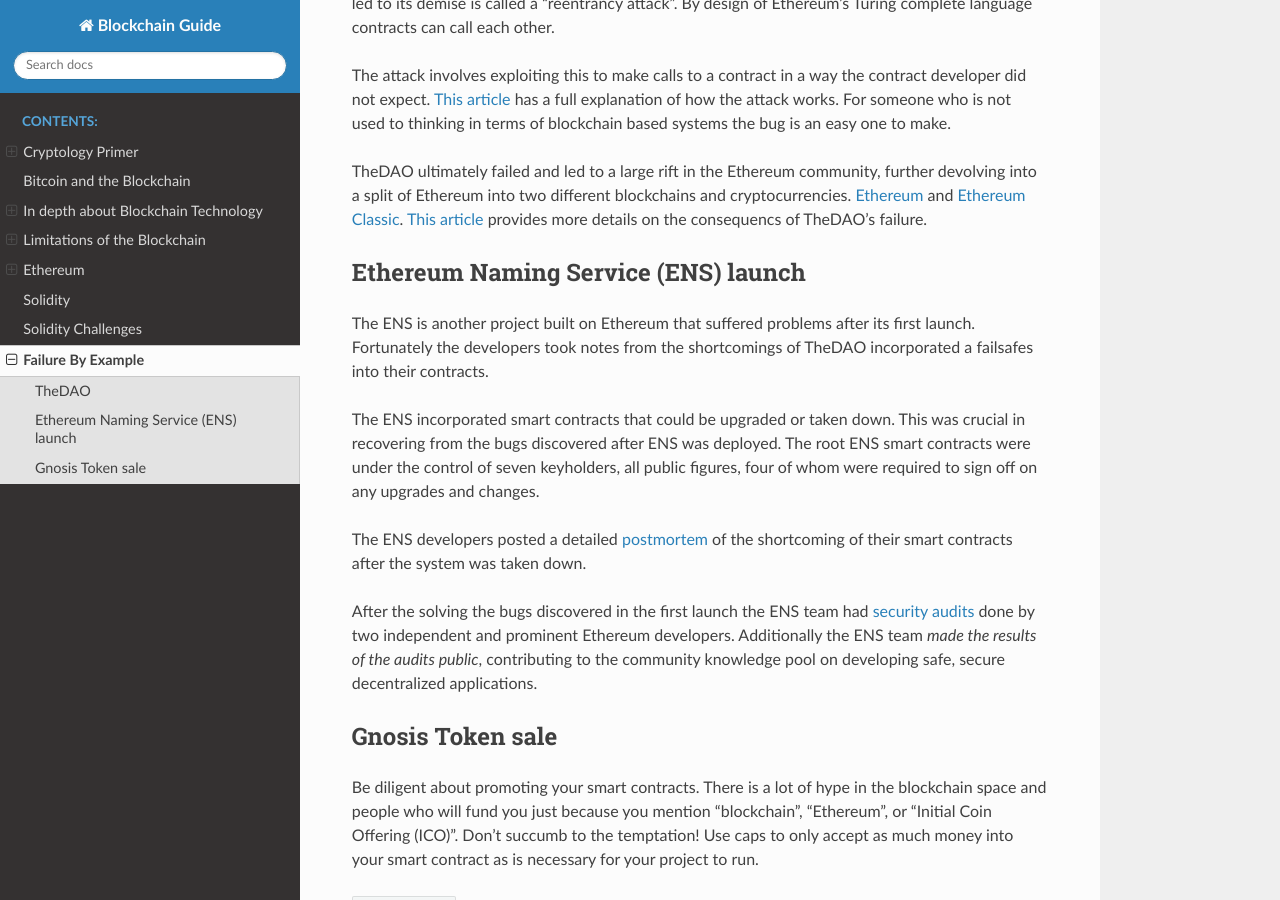
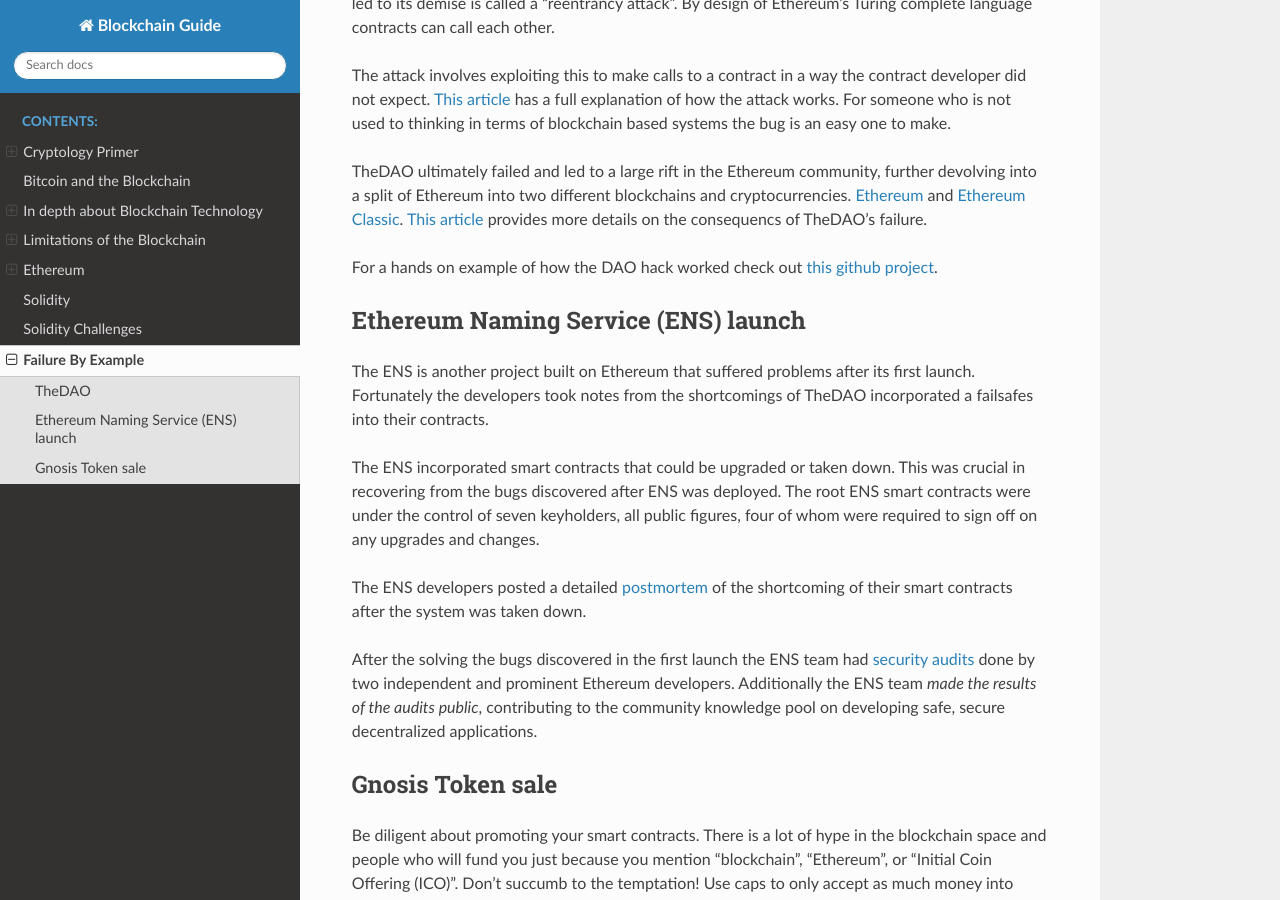
Before and after one commit to Firescar96/blockchain-guide, a Sphinx documentation site: the page built from source/etherfails.rst, in a window 1280 px wide and 900 px high, scrolled down 344 px. Built offline with Sphinx 7.4.7 and the Read the Docs theme 2.0.0, drawn with Linux system fonts in a browser that asks for light colours; formulas are drawn with MathJax 3.

Commit message:
Shameless plug for my mock-dao-hack

```diff
--- a/source/etherfails.rst
+++ b/source/etherfails.rst
@@ -11,6 +11,8 @@
 `This article <http://vessenes.com/more-ethereum-attacks-race-to-empty-is-the-real-deal/>`_ has a full explanation of how the attack works. For someone who is not used to thinking in terms of blockchain based systems the bug is an easy one to make.
 
 TheDAO ultimately failed and led to a large rift in the Ethereum community, further devolving into a split of Ethereum into two different blockchains and cryptocurrencies. `Ethereum <ethereum.org>`_ and `Ethereum Classic <https://ethereumclassic.github.io>`_. `This article <http://www.coindesk.com/dao-attacked-code-issue-leads-60-million-ether-theft/>`_ provides more details on the consequencs of TheDAO's failure.
+
+For a hands on example of how the DAO hack worked check out `this github project <https://github.com/joeb000/mock-dao-hack>`_.
 
 Ethereum Naming Service (ENS) launch
 ====================================
```
